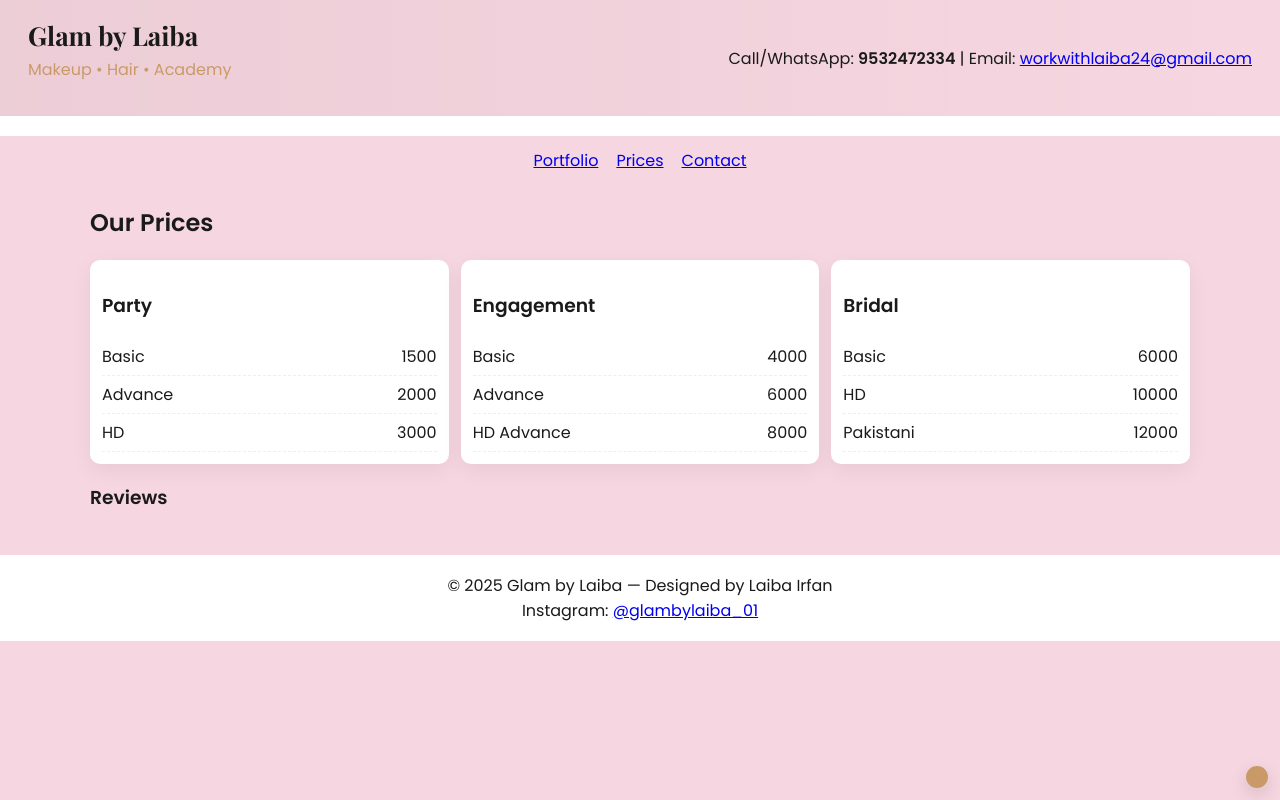
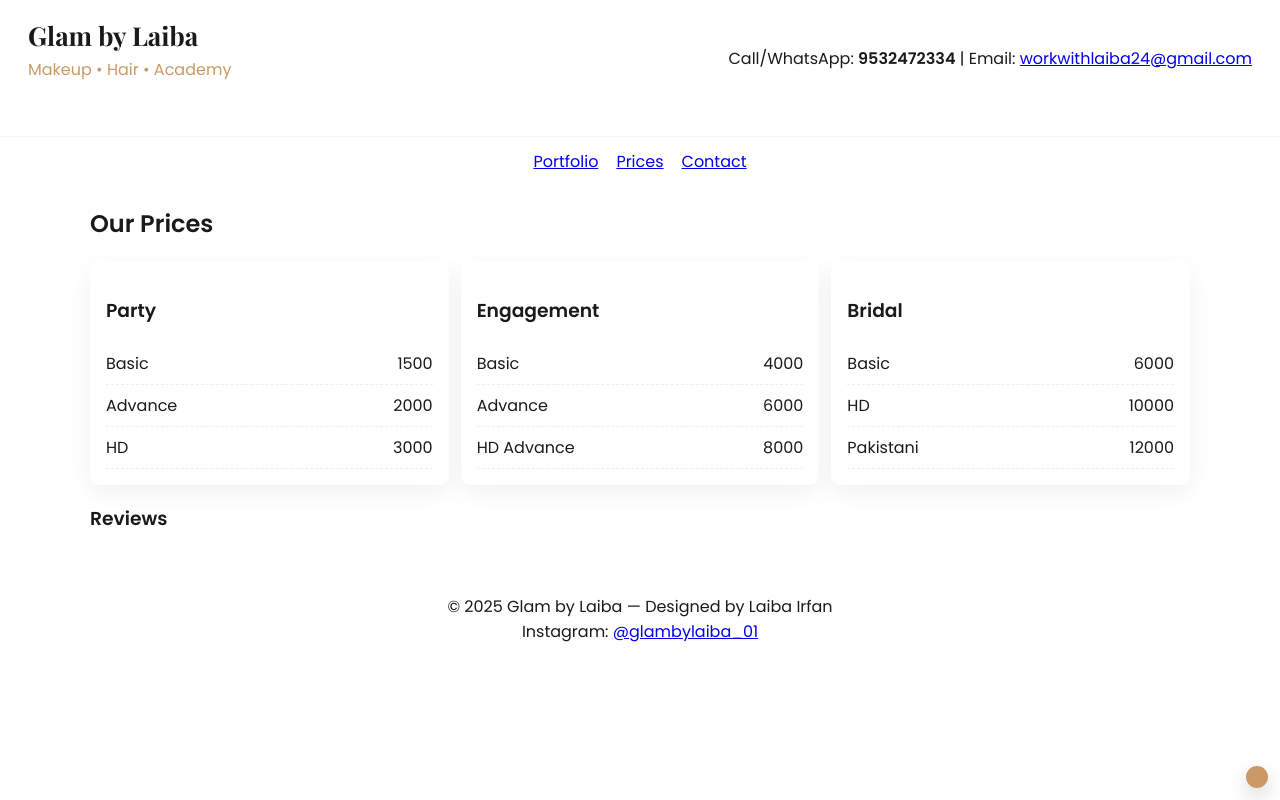
Before and after one commit to faizandgreate-lang/glam_by_laiba, a Flask app: page /prices in a window 1280 px wide. Run offline with Flask 3, Linux system fonts and the light colour scheme; data comes from the database, SQL or seed files in the repository; data that the repository does not hold is empty.

Commit message:
Update theme.css

```diff
--- a/static/css/theme.css
+++ b/static/css/theme.css
@@ -1,22 +1,56 @@
-:root{--pink:#f6d6e0;--gold:#c99a67;--black:#1a1a1a}
-body{font-family:Poppins,Arial,Helvetica,sans-serif;margin:0;color:var(--black);background:var(--pink)}
-.topbar{display:flex;justify-content:space-between;align-items:center;padding:18px 28px;background:linear-gradient(90deg, rgba(0,0,0,0.04), transparent)}
-.brand h1{font-family:'Playfair Display',serif;margin:0;font-size:26px;color:var(--black)}
-.brand .tag{color:var(--gold);margin-top:4px}
-.gallery-strip{display:flex;gap:6px;overflow-x:auto;padding:10px;background:white}
+:root{
+  --pink-bg: #fff0f6;
+  --pink-gold: #c99a67;
+  --black-bg: #0b0b0b;
+  --black-gold: #d4af37;
+  --white-bg: #ffffff;
+  --beige: #f6f0ea;
+  --text-dark: #1a1a1a;
+}
+
+/* Base layout */
+body{font-family:Poppins,Arial,Helvetica,sans-serif;margin:0;color:var(--text-dark)}
+.topbar{display:flex;justify-content:space-between;align-items:center;padding:18px 28px;background:transparent}
+.brand h1{font-family:'Playfair Display',serif;margin:0;font-size:26px}
+.brand .tag{color:var(--pink-gold);margin-top:4px}
+.gallery-strip{display:flex;gap:6px;overflow-x:auto;padding:10px;background:rgba(255,255,255,0.9);border-bottom:1px solid rgba(0,0,0,0.04)}
 .gallery-strip .g-item img{height:60px;border-radius:6px;object-fit:cover}
 .main-nav{display:flex;gap:18px;justify-content:center;padding:12px;background:transparent}
 .container{max-width:1100px;margin:20px auto;padding:0 18px}
-.cards{display:grid;grid-template-columns:repeat(auto-fit,minmax(220px,1fr));gap:12px}
-.card img, .card video{width:100%;height:260px;object-fit:cover;border-radius:10px;box-shadow:0 6px 22px rgba(0,0,0,0.08)}
+.cards{display:grid;grid-template-columns:repeat(auto-fit,minmax(240px,1fr));gap:16px}
+.card img, .card video{width:100%;height:320px;object-fit:cover;border-radius:10px;box-shadow:0 8px 28px rgba(0,0,0,0.08)}
 .prices-grid{display:flex;flex-wrap:wrap;gap:12px}
-.price-card{flex:1;min-width:220px;background:white;padding:12px;border-radius:10px;box-shadow:0 6px 22px rgba(0,0,0,0.06)}
-.price-row{display:flex;justify-content:space-between;padding:6px 0;border-bottom:1px dashed #eee}
-.reviews{display:flex;gap:12px;flex-wrap:wrap}
-.review{background:white;padding:12px;border-radius:8px;min-width:220px}
-.footer{padding:18px;text-align:center;background:#fff;margin-top:24px}
-#admin-dot{position:fixed;right:12px;bottom:12px;width:22px;height:22px;background:var(--gold);border-radius:50%;cursor:pointer;box-shadow:0 6px 18px rgba(0,0,0,0.14)}
+.price-card{flex:1;min-width:240px;background:rgba(255,255,255,0.95);padding:16px;border-radius:10px;box-shadow:0 8px 24px rgba(0,0,0,0.06)}
+.price-row{display:flex;justify-content:space-between;padding:8px 0;border-bottom:1px dashed #eee}
+.reviews{display:flex;gap:12px;flex-wrap:wrap;margin-top:12px}
+.review{background:rgba(255,255,255,0.95);padding:12px;border-radius:8px;min-width:220px}
+.footer{padding:18px;text-align:center;background:transparent;margin-top:24px}
+
+/* admin dot + modal */
+#admin-dot{position:fixed;right:12px;bottom:12px;width:22px;height:22px;background:var(--pink-gold);border-radius:50%;cursor:pointer;box-shadow:0 8px 20px rgba(0,0,0,0.18)}
 .modal{display:none;position:fixed;inset:0;align-items:center;justify-content:center;background:rgba(0,0,0,0.45)}
-.modal .modal-box{background:#fff;padding:18px;border-radius:10px;max-width:720px;width:94%;max-height:90vh;overflow:auto}
-.error{color:red}
-@media(max-width:700px){.cards{grid-template-columns:repeat(2,1fr)}}
+.modal .modal-box{background:#fff;padding:18px;border-radius:10px;max-width:820px;width:96%;max-height:90vh;overflow:auto}
+
+/* THEMES */
+
+/* Soft Pink */
+.theme-pink body, .theme-pink .topbar{background:var(--pink-bg)}
+.theme-pink .brand .tag{color:var(--pink-gold)}
+.theme-pink .footer{background:transparent}
+
+/* Black theme */
+.theme-black body, .theme-black .topbar{background:var(--black-bg);color:#fff}
+.theme-black .brand h1{color:#fff}
+.theme-black .brand .tag{color:var(--black-gold)}
+.theme-black .gallery-strip{background:rgba(255,255,255,0.03)}
+.theme-black .price-card, .theme-black .review{background:rgba(255,255,255,0.03);color:#eee}
+
+/* White/Beige */
+.theme-white body, .theme-white .topbar{background:var(--beige)}
+.theme-white .brand .tag{color:var(--pink-gold)}
+
+/* small screen */
+@media(max-width:780px){
+  .cards{grid-template-columns:repeat(2,1fr)}
+  .card img, .card video{height:200px}
+}
```
